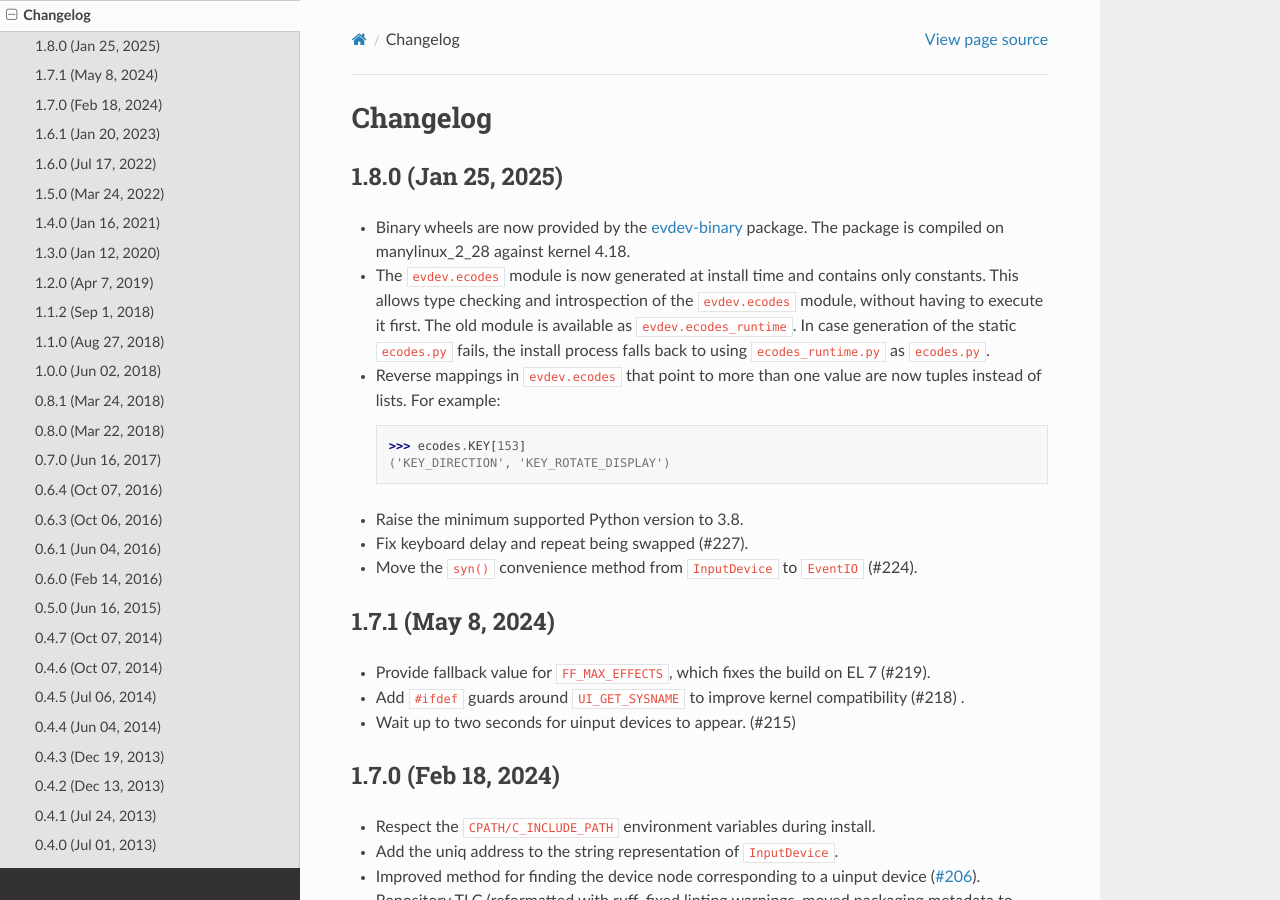
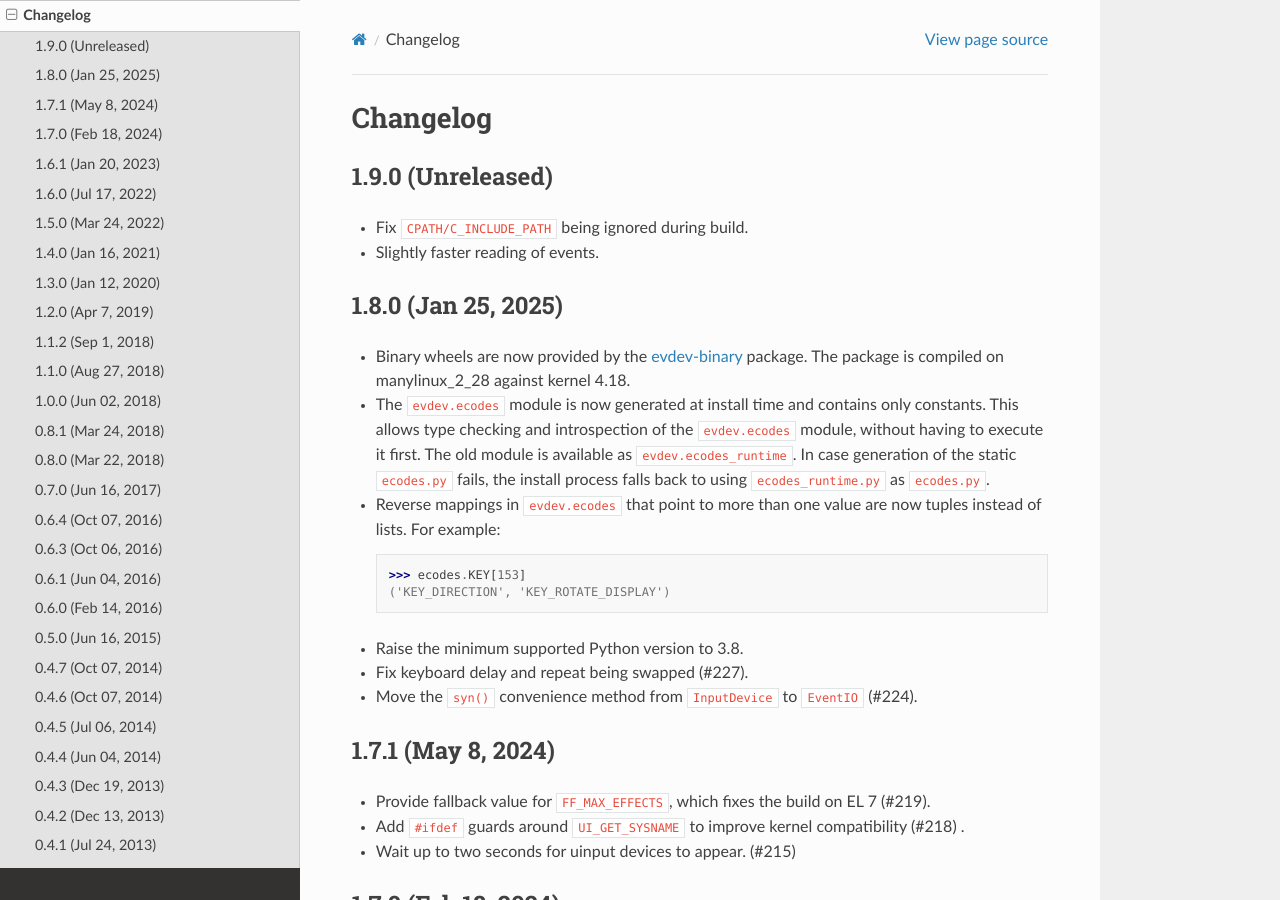
Before and after one commit to gvalkov/python-evdev, a Sphinx documentation site: the page built from docs/changelog.rst, in a window 1280 px wide and 900 px high. Built offline with Sphinx 7.4.7 and the Read the Docs theme 3.1.0, drawn with Linux system fonts in a browser that asks for light colours.

Commit message:
Update changelog and requirements

```diff
--- a/docs/changelog.rst
+++ b/docs/changelog.rst
@@ -1,8 +1,16 @@
 Changelog
 ---------
 
+1.9.0 (Unreleased)
+==================
+
+- Fix ``CPATH/C_INCLUDE_PATH`` being ignored during build.
+
+- Slightly faster reading of events.
+
+
 1.8.0 (Jan 25, 2025)
-==================
+====================
 
 - Binary wheels are now provided by the `evdev-binary <http://pypi.python.org/pypi/evdev-binary>`_ package.
   The package is compiled on manylinux_2_28 against kernel 4.18.
--- a/requirements-dev.txt
+++ b/requirements-dev.txt
@@ -7,3 +7,4 @@ bump-my-version ~= 0.17.4
 build
 twine
 cibuildwheel
+setuptools
```
Also changed, not shown: 1 other file.
